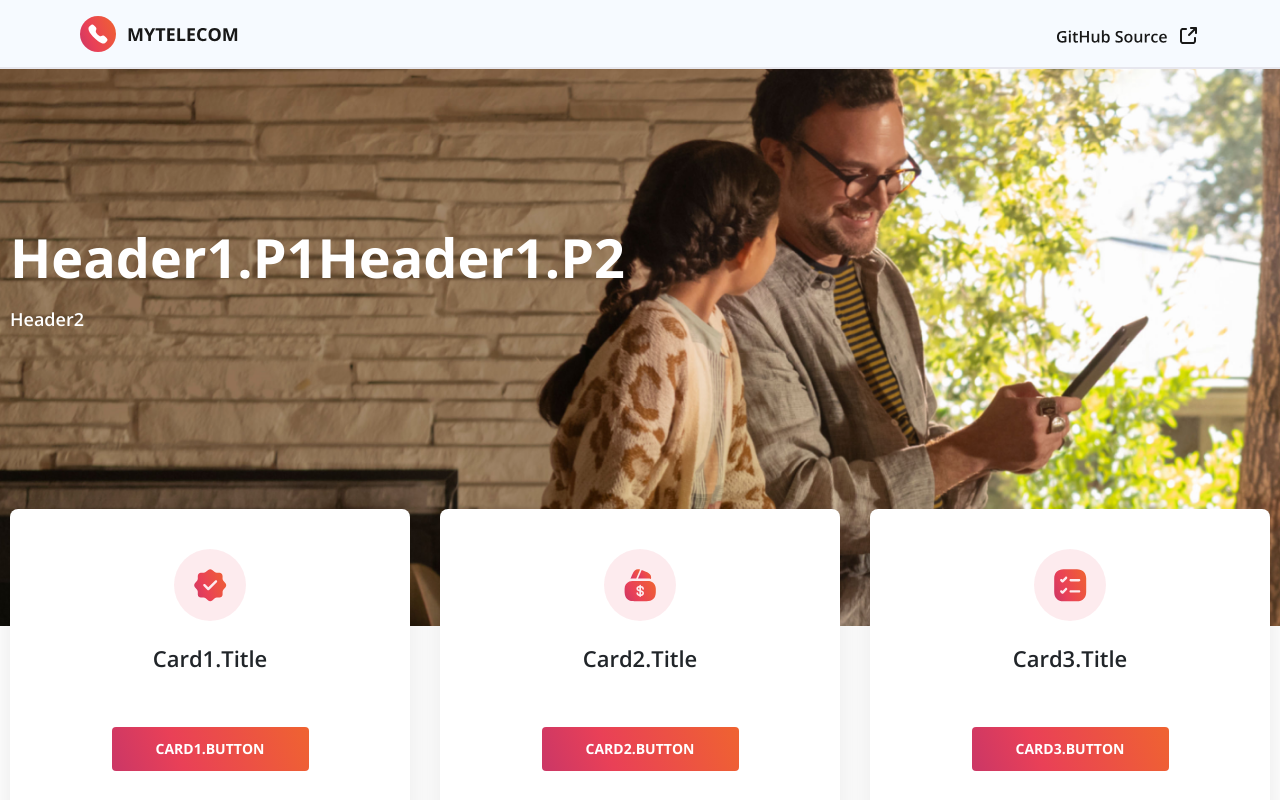
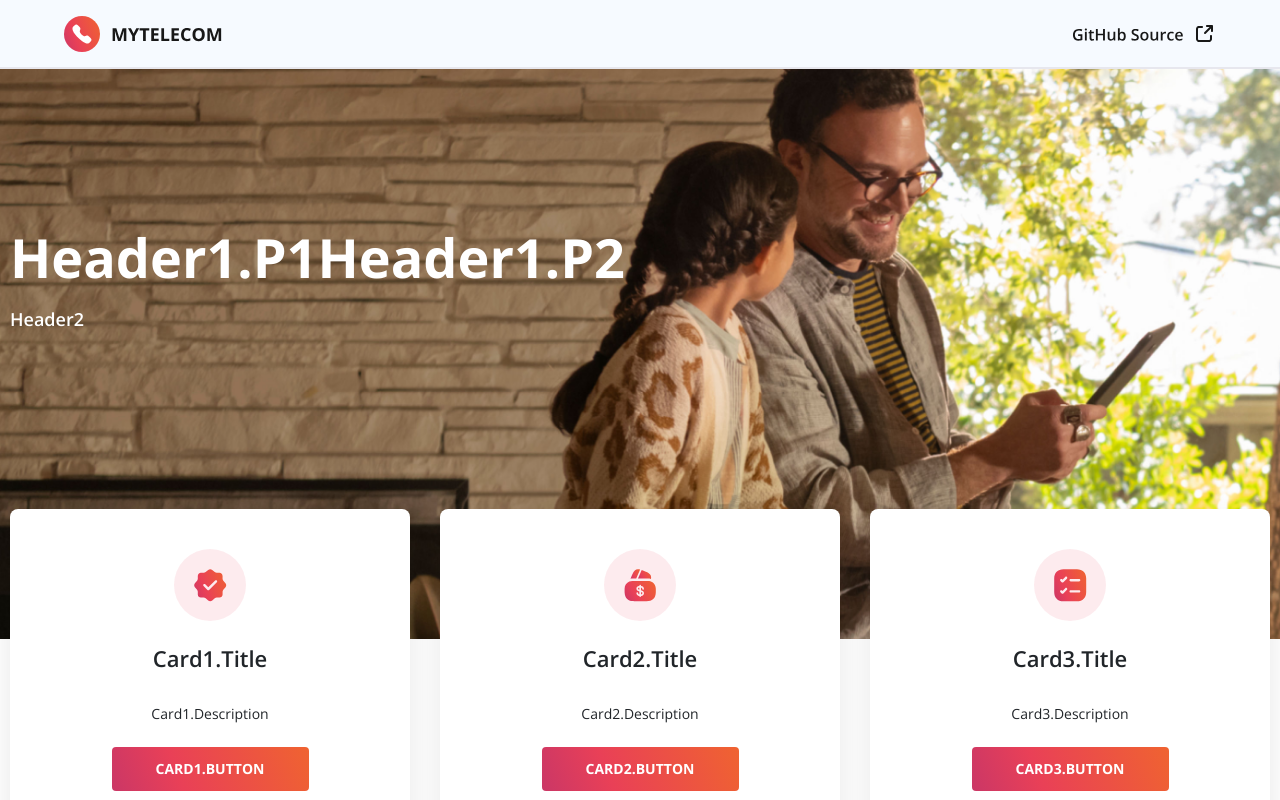
Before and after one commit to docusign/sample-app-mytelecom-nodejs, a React (Create React App) app in the folder client/: page / in a window 1280 px wide. Shown: the top 800 px of the page. Built offline with nearby package versions, Linux system fonts and the light colour scheme; what i18next-xhr-backend would draw is missing.

Commit message:
fixed header, cards and buttons

```diff
--- a/client/public/locales/en/Home.json
+++ b/client/public/locales/en/Home.json
@@ -7,18 +7,21 @@
 
   "Card1": {
     "Title": "Assumption of Liability",
+    "Description": "Lorem ipsum dolor sit amet, consectetur adipiscing elit, sed do eiusmod tempor incididunt ut labore et dolore magna aliqua.",
     "Button": "Get Started",
     "FeaturesTitle": "DocuSign features:",
     "FeaturesList": "<li>Embedded Signing</li><li>SMS Delivery</li><li>ID Verification</li>"
   },
   "Card2": {
     "Title": "Purchase New Device",
+    "Description": "Lorem ipsum dolor sit amet, consectetur adipiscing elit, sed do eiusmod tempor incididunt ut labore et dolore magna aliqua.",
     "Button": "Get Started",
     "FeaturesTitle": "DocuSign features:",
     "FeaturesList": "<li>Remote Signing</li><li>Scheduled Sending</li><li>Payments</li>"
   },
   "Card3": {
     "Title": "Service Change Request",
+    "Description": "Lorem ipsum dolor sit amet, consectetur adipiscing elit, sed do eiusmod tempor incididunt ut labore et dolore magna aliqua.",
     "Button": "Get Started",
     "FeaturesTitle": "DocuSign features:",
     "FeaturesList": "<li>Remote Signing</li><li>Bulk Sending</li><li>Conditional Recipient</li><li>Payments</li>"
--- a/client/src/assets/scss/components/_cards.scss
+++ b/client/src/assets/scss/components/_cards.scss
@@ -56,10 +56,20 @@
 }
 
 .h-card-title {
-  min-height: 60px;
+  min-height: 55px;
   font-size: 22px;
   font-weight: 600;
   margin-top: 21px;
+  margin-bottom: 4px;
+}
+
+.h-card-description {
+  font-family: 'Open Sans';
+  font-style: normal;
+  font-weight: 400;
+  font-size: 14px;
+  line-height: 140%;
+  text-align: center;
   margin-bottom: 23px;
 }
 
@@ -89,7 +99,7 @@
   .h-card-title {
     font-size: 22px;
     margin-top: 24px;
-    margin-bottom: 22px;
+    margin-bottom: 4px;
   }
 }
 
--- a/client/src/assets/scss/components/_header.scss
+++ b/client/src/assets/scss/components/_header.scss
@@ -1,17 +1,21 @@
 .header {
-    background-color: #F6FAFF !important;
+    background-color: #F2F2F2 !important;
+    backdrop-filter: blur(6px);
     border-bottom: 2px solid #E7E7EE;
     color: #0d1b31;
     font-size: 14px;
     font-weight: 600;
     display: flex;
+    width: 100%;
+
 }
 .navbar {
     background-color: #F6FAFF !important;
     min-height: 67px;
-    max-width: 1120px;
-    margin-left: auto;
-    margin-right: auto;
+    margin-left: 0;
+    margin-right: 0;
+    padding-left: 5%;
+    padding-right: 5%;
 
     width: 100%;
     justify-content: space-between;
@@ -20,7 +24,6 @@
     text-transform: uppercase;
 }
 .nav-link {
-    margin-top: 4px;
     color: #0d1b31 !important;
 }
 .nav-link:active {
--- a/client/src/assets/scss/components/_prefooter.scss
+++ b/client/src/assets/scss/components/_prefooter.scss
@@ -57,6 +57,8 @@
   text-transform: uppercase;
   color: #ffffff;
   display: inline;
+
+  margin-right: 10px;
 }
 .second-button {
   width: 197px;
@@ -147,6 +149,9 @@
     text-transform: uppercase;
     color: #ffffff;
     display: inline;
+
+    margin-top: 8px;
+    margin-bottom: 65px;
   }
   .second-button {
     width: 197px;
@@ -193,6 +198,11 @@
   }
 }
 @media (min-width: 992px) {
+  .first-button {
+    margin-top: 8px;
+    margin-right: 0;
+    margin-bottom: 65px;
+  }
   .cta-title {
     margin-top: 88px;
     font-size: 34px;
--- a/client/src/components/card.js
+++ b/client/src/components/card.js
@@ -9,6 +9,9 @@ const Card = props => {
                 <div className="h-card-top">
                     <img className="h-card-image" src={props.img} alt="" />
                     <h4 className="h-card-title">{props.title}</h4>
+                    <h5 className="h-card-description">
+                        {props.description}
+                    </h5>
                     <Link to={props.linkTo} rel="noopener noreferrer">
                         <button className="h-card-button" type="button">
                             {props.getStarted}
--- a/client/src/pages/home/index.js
+++ b/client/src/pages/home/index.js
@@ -21,6 +21,7 @@ const Home = () => {
               additionalClass="card-1"
               img={img1}
               title={t("Card1.Title")}
+              description={t("Card1.Description")}
               linkTo="/assumptionLiability"
               getStarted={t("Card1.Button")}
               featureTitle={t("Card1.FeaturesTitle")}
@@ -31,6 +32,7 @@ const Home = () => {
               additionalClass="card-2"
               img={img2}
               title={t("Card2.Title")}
+              description={t("Card2.Description")}
               linkTo="/purchaseDevice"
               getStarted={t("Card2.Button")}
               featureTitle={t("Card2.FeaturesTitle")}
@@ -41,6 +43,7 @@ const Home = () => {
               additionalClass="card-3"
               img={img3}
               title={t("Card3.Title")}
+              description={t("Card3.Description")}
               linkTo="/serviceChange"
               getStarted={t("Card3.Button")}
               featureTitle={t("Card3.FeaturesTitle")}
```
